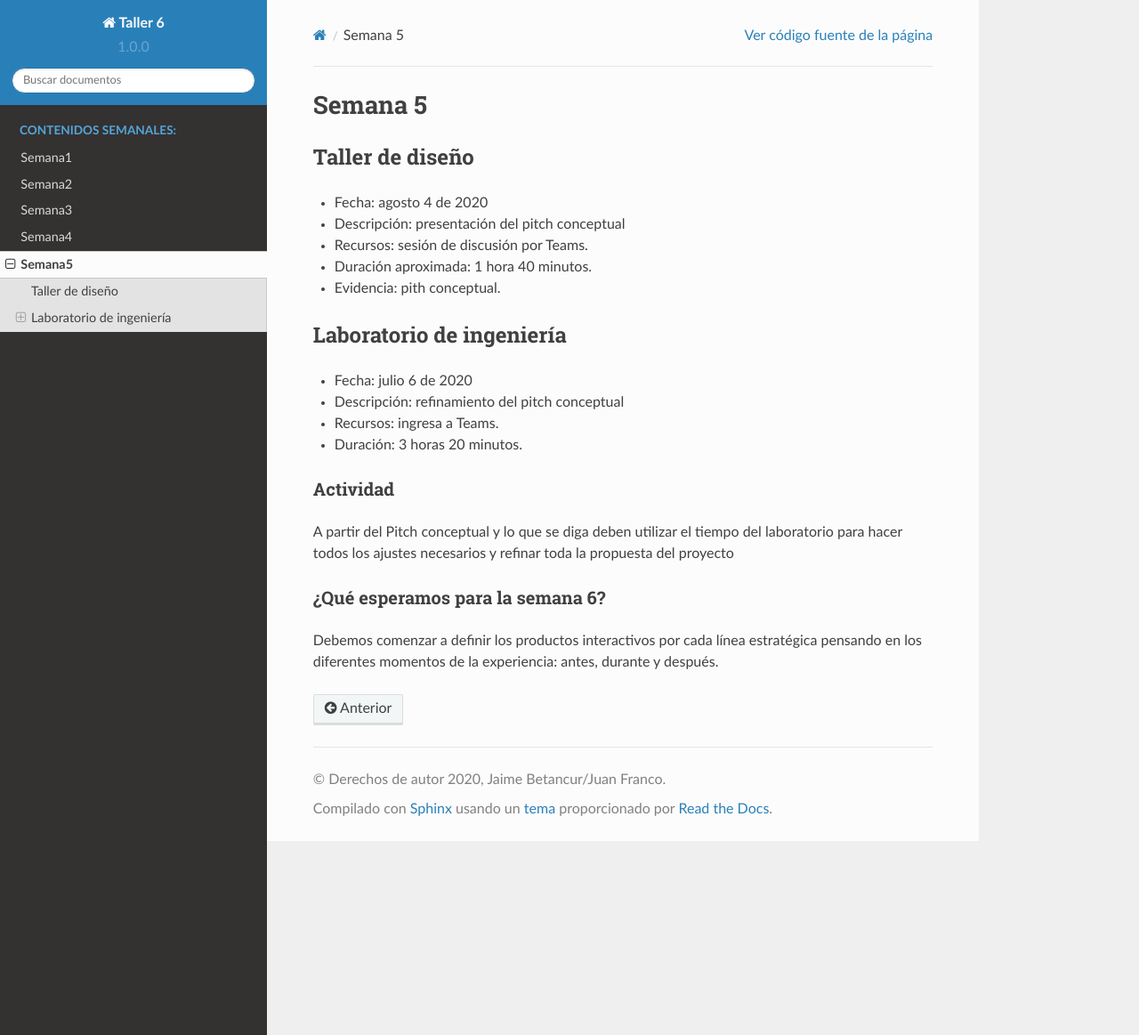
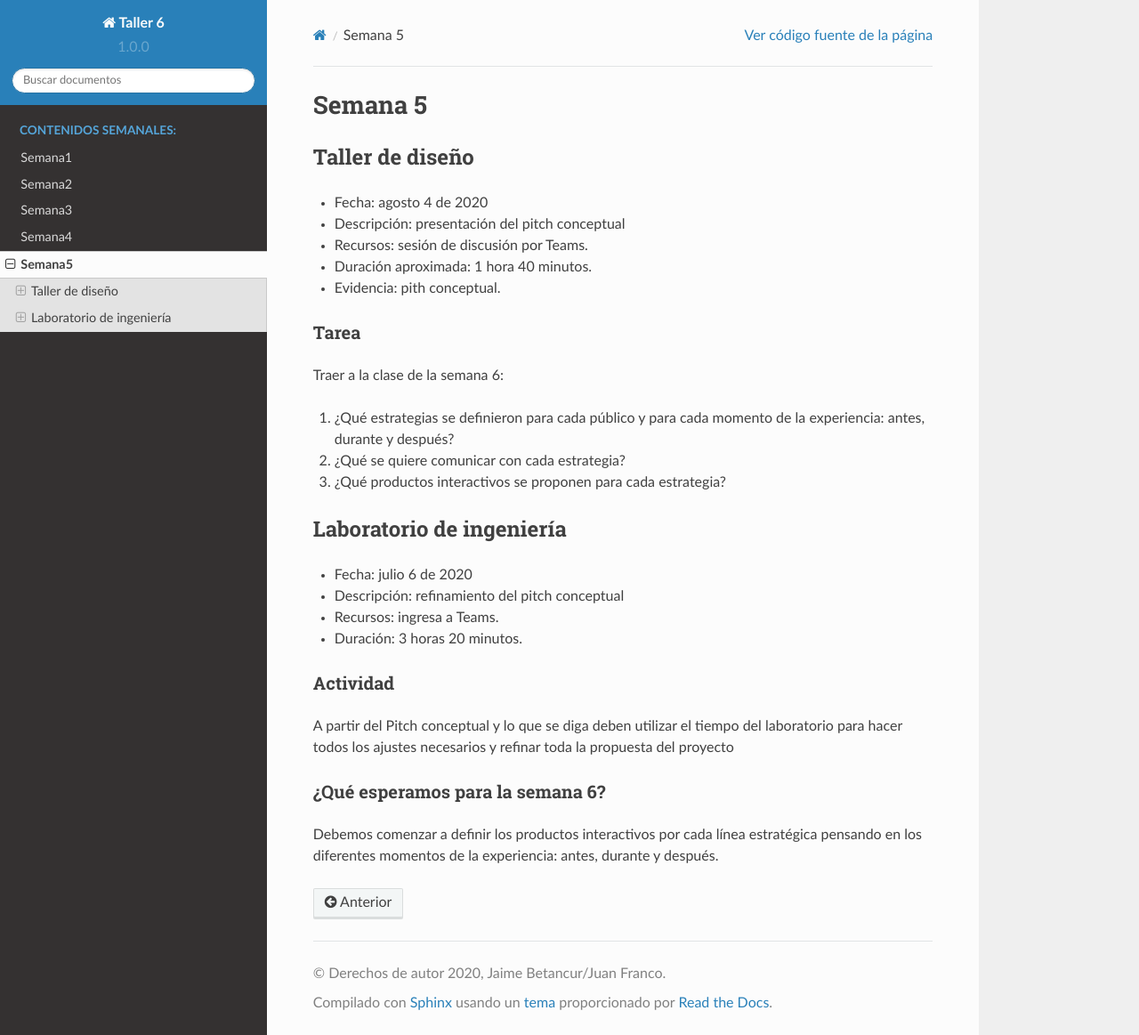
Before and after one commit to juanferfranco/taller6, a Sphinx documentation site: the page built from docs/_semana5/semana5.rst, in a window 1280 px wide and 1163 px high. Shown: the whole window at 89% size. Built offline with Sphinx 7.4.7 and the Read the Docs theme 2.0.0, drawn with Linux system fonts in a browser that asks for light colours.

Commit message:
add homework to week 5 (Jaime)

```diff
--- a/docs/_semana5/semana5.rst
+++ b/docs/_semana5/semana5.rst
@@ -8,6 +8,16 @@ Taller de diseño
 * Recursos: sesión de discusión por Teams.
 * Duración aproximada: 1 hora 40 minutos.
 * Evidencia: pith conceptual.
+
+Tarea
+^^^^^^^
+Traer a la clase de la semana 6:
+
+#. ¿Qué estrategias se definieron para cada público
+   y para cada momento de la experiencia: antes, durante y después?
+#. ¿Qué se quiere comunicar con cada estrategia?
+#. ¿Qué productos interactivos se proponen para cada
+   estrategia?
 
 Laboratorio de ingeniería
 --------------------------
```
